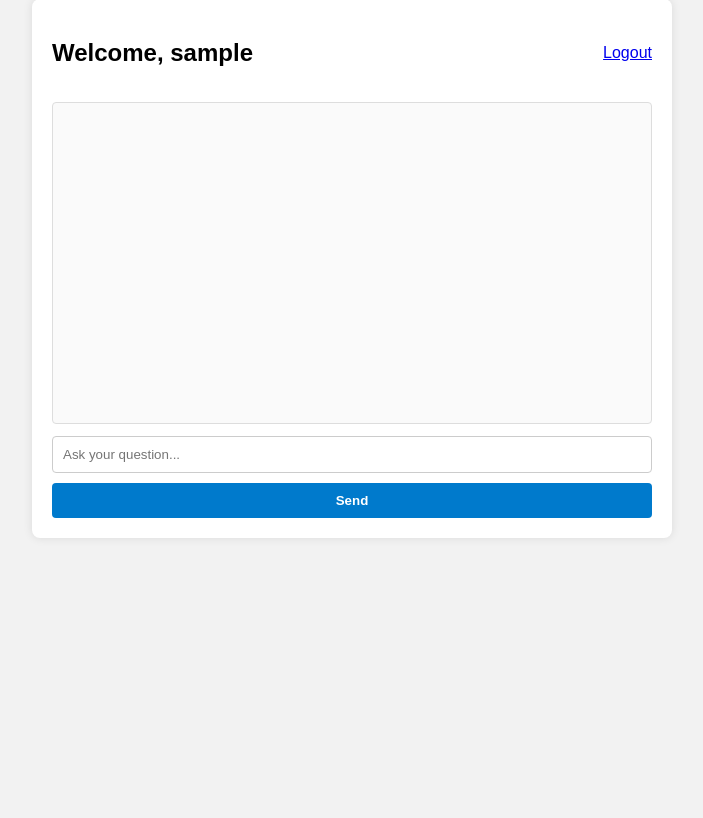
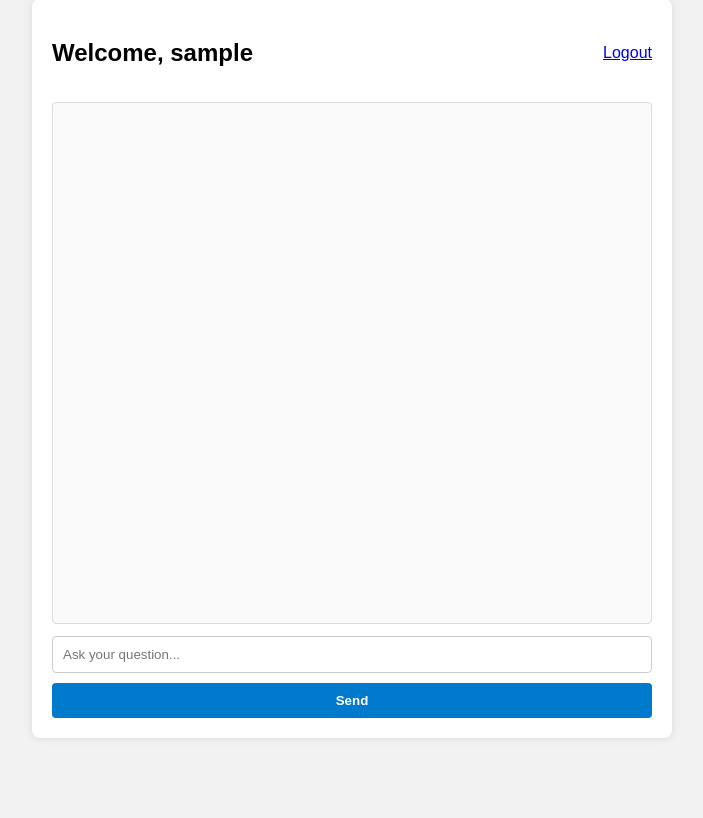
Before and after one commit to danny0ceanCA/IEP_Chatbot, a FastAPI app: page /chat in a window 1280 px wide. Shown: the part 81-899 px from the top of the page, without its empty margins (288-991 px from the left). Before the commit the page ends 619 px from the top, so only its background shows below. Run offline with FastAPI, Linux system fonts and the light colour scheme; the visitor is signed in with stand-in values (Sample User, id 1).

Commit message:
Increase chat box height

```diff
--- a/static/style.css
+++ b/static/style.css
@@ -96,7 +96,9 @@ button:hover {
 .chat-box {
     display: flex;
     flex-direction: column;
-    height: 300px;
+    /* Allow the chat box to grow while ensuring a reasonable minimum */
+    min-height: 500px;
+    height: auto;
     overflow-y: auto;
     border: 1px solid #ddd;
     padding: 10px;
```
